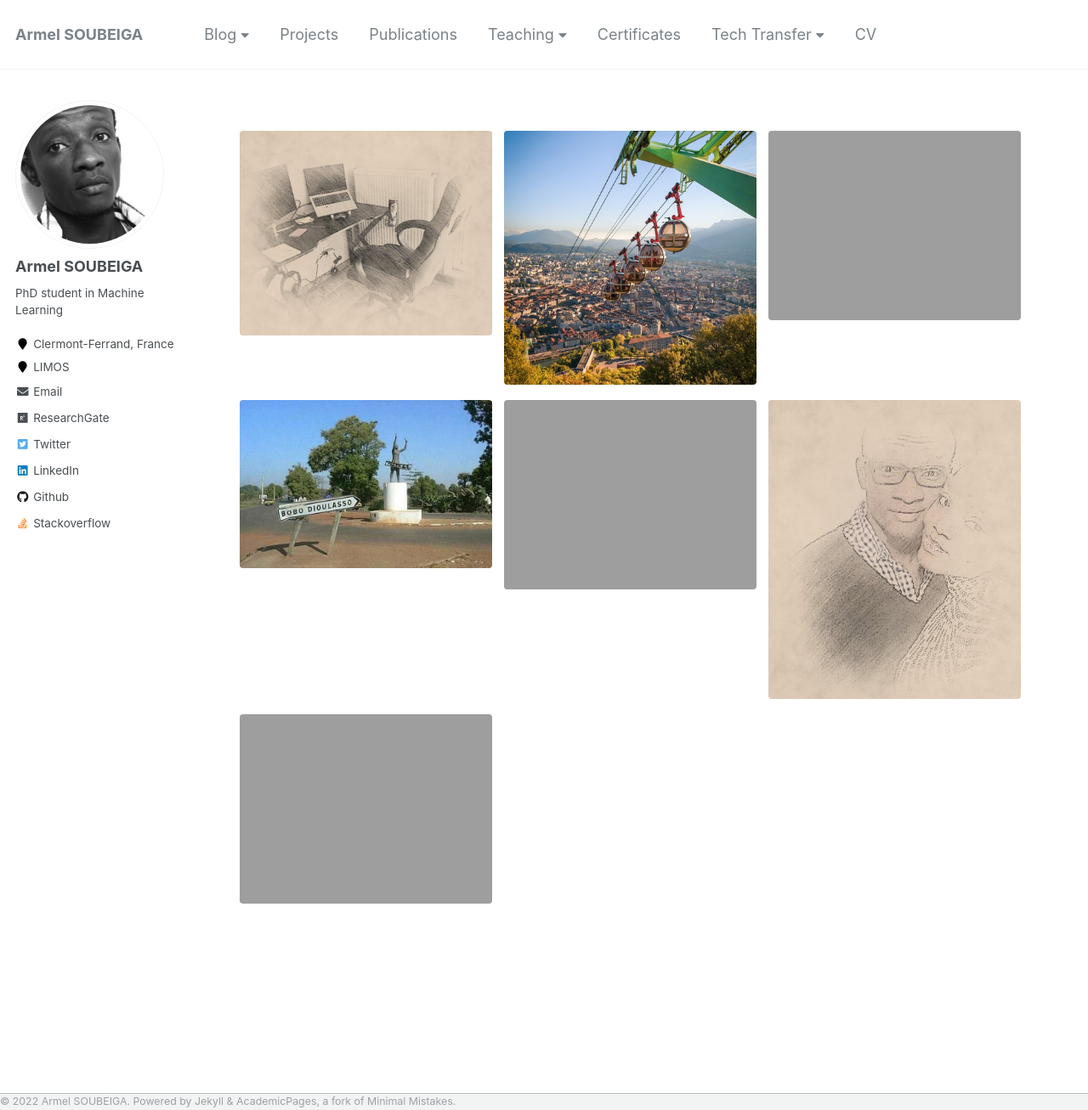
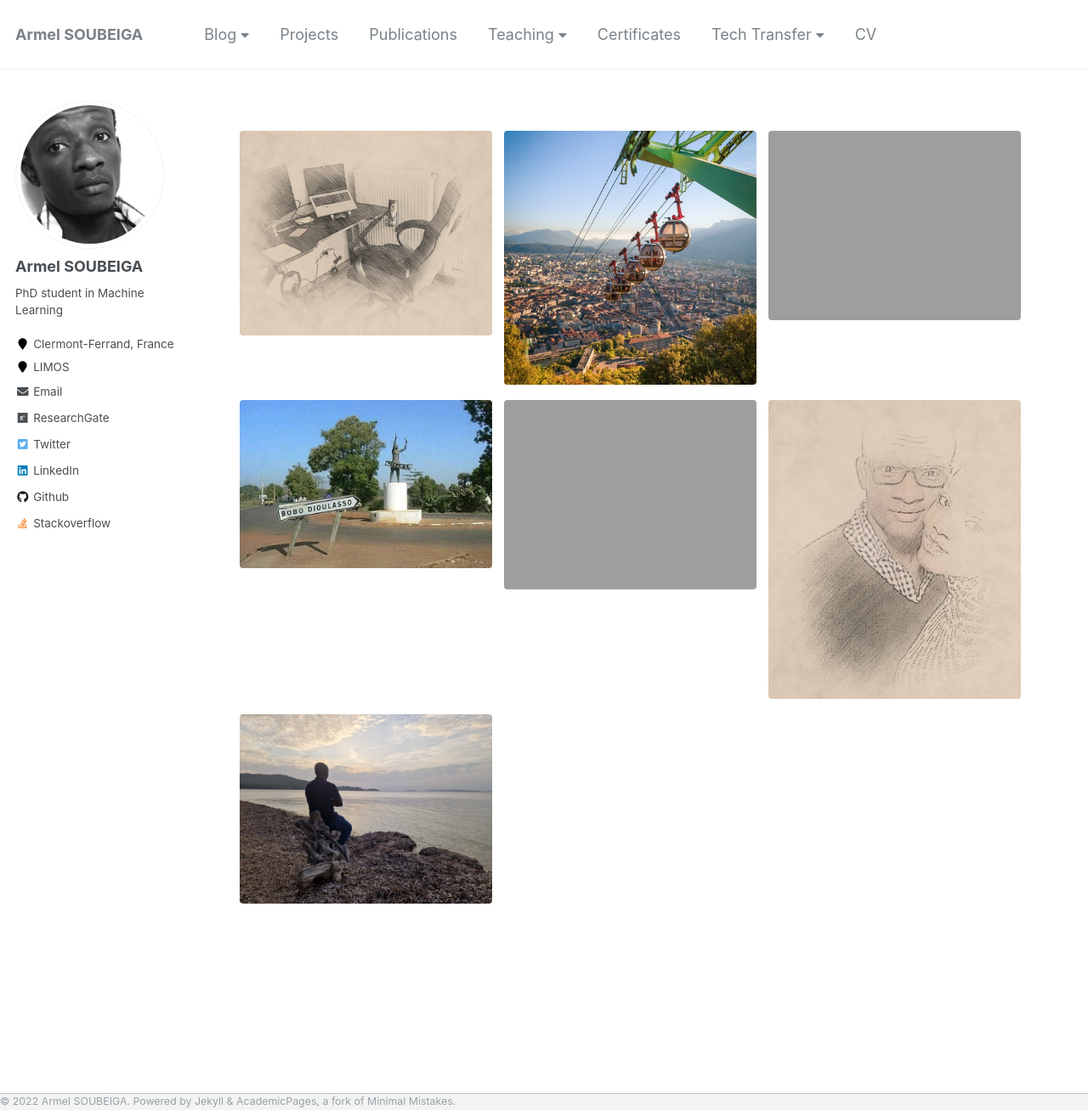
Before and after one commit to armelsoubeiga/armelsoubeiga.github.io, a Jekyll site: the page built from _pages/portfolio.html, in a window 1280 px wide and 1307 px high. Shown: the whole window at 85% size. Built offline with Jekyll 4.4.1, drawn with Linux system fonts in a browser that asks for light colours.

Commit message:
Update portfolio.html

```diff
--- a/_pages/portfolio.html
+++ b/_pages/portfolio.html
@@ -26,8 +26,8 @@ gallery:
     image_path: /porfolio/mymimi3.jpg
     alt: "my mimi"
     title: "my mimi"
-  - url: /porfolio/Porquerolles.jpg
-    image_path: /porfolio/Porquerolles.jpg
+  - url: /porfolio/Porquerolles.jpeg
+    image_path: /porfolio/Porquerolles.jpeg
     alt: "Autumn School in Artificial Intelligence - Porquerolles"
     title: "Autumn School in Artificial Intelligence - Porquerolles"
 ---
```
